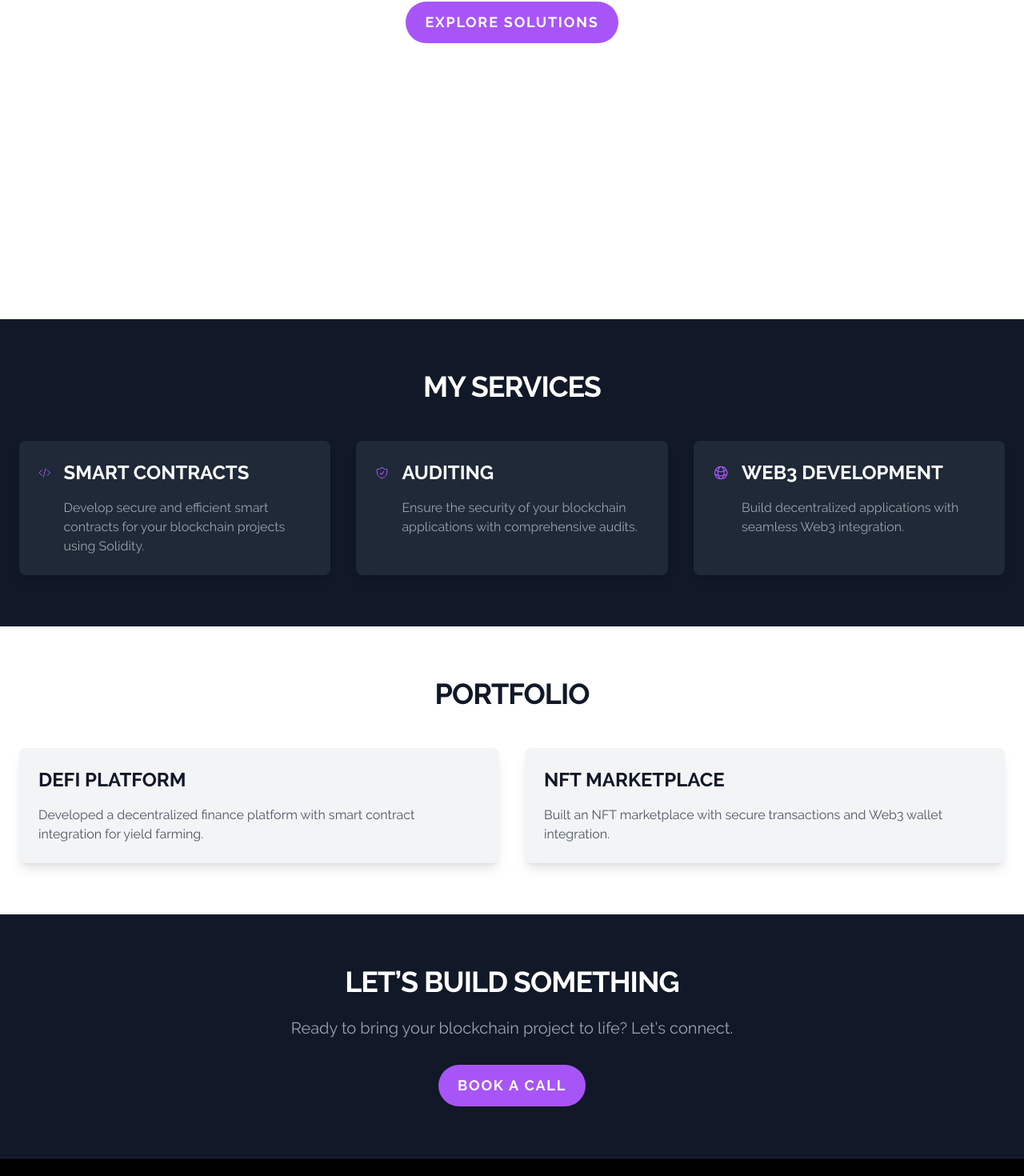
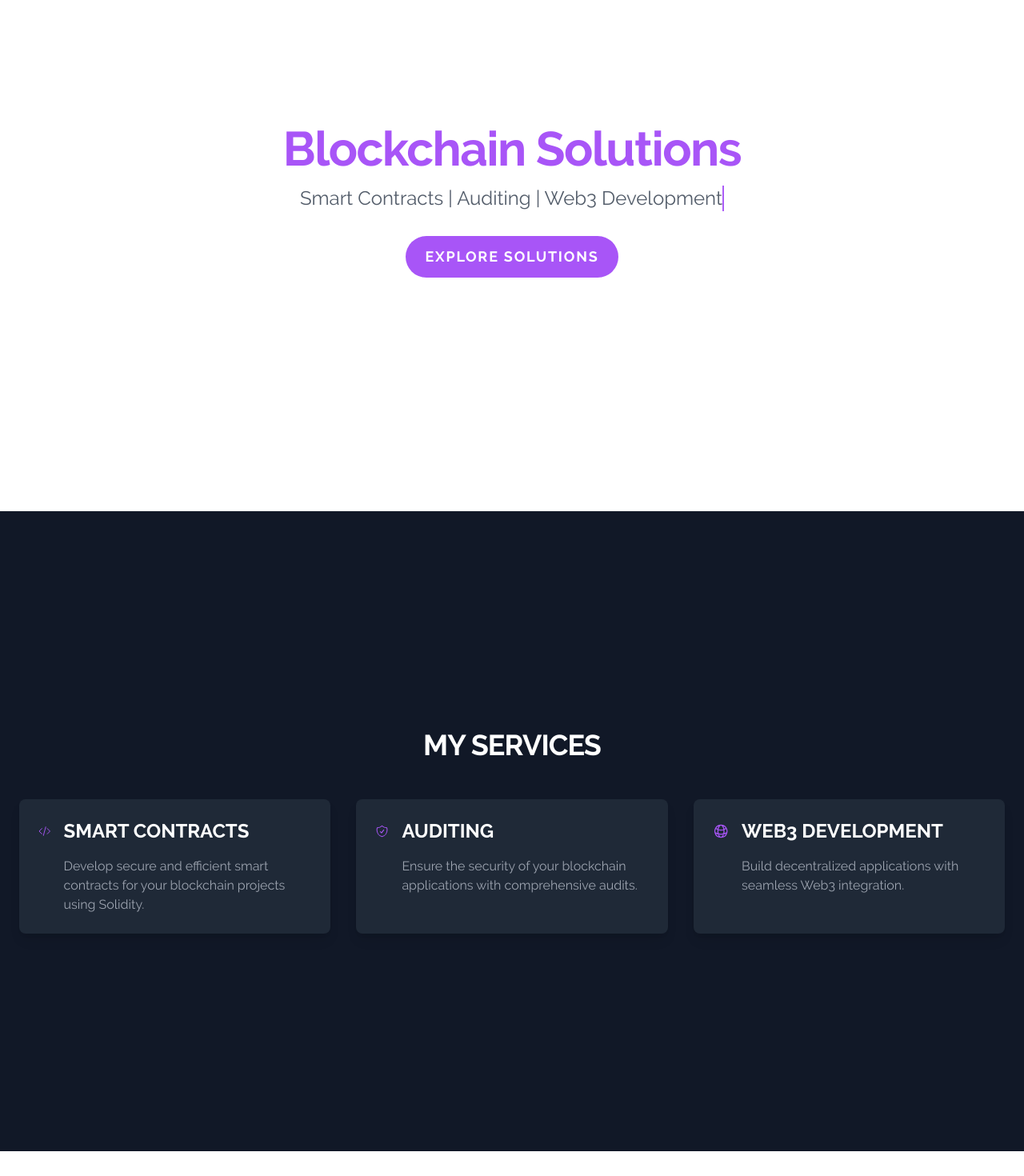
Before and after one commit to the-zahraa/website, a React (Vite) app: page / in a window 1280 px wide. Shown: the part 273-1743 px from the top of the page at 80% size. Built offline with nearby package versions, Linux system fonts and the light colour scheme.

Commit message:
fixed design in home page

```diff
--- a/src/pages/Home.jsx
+++ b/src/pages/Home.jsx
@@ -35,8 +35,8 @@ export default function Home() {
   return (
     <div className="pt-12">
       {/* Hero Section */}
-      <section className="min-h-[70vh] flex items-start justify-center bg-white text-gray-900 pt-6">
-        <div className="text-center">
+      <section className="min-h-screen flex items-center justify-center bg-white text-gray-900 pt-6 snap-start">
+        <div className="text-center px-4">
           <motion.h2
             initial={{ opacity: 0, y: 20 }}
             animate={{ opacity: 1, y: 0 }}
@@ -49,7 +49,7 @@ export default function Home() {
             variants={typingVariants}
             initial="hidden"
             animate="visible"
-            className="mt-4 text-xl md:text-2xl text-gray-600 inline-block overflow-hidden whitespace-nowrap border-r-2 border-[#A855F7] animate-pulse"
+            className="mt-4 text-lg md:text-2xl text-gray-600 inline-block overflow-hidden whitespace-normal md:whitespace-nowrap border-r-2 border-[#A855F7] animate-pulse"
           >
             Smart Contracts | Auditing | Web3 Development
           </motion.p>
@@ -74,7 +74,7 @@ export default function Home() {
       </section>
 
       {/* Services Section */}
-      <section className="py-16 bg-gray-900 text-white">
+      <section className="min-h-screen py-16 bg-gray-900 text-white snap-start flex items-center justify-center">
         <div className="max-w-7xl mx-auto px-6">
           <motion.h2
             initial={{ opacity: 0, y: 20 }}
@@ -129,7 +129,7 @@ export default function Home() {
       </section>
 
       {/* Portfolio Section */}
-      <section className="py-16 bg-white text-gray-900">
+      <section className="min-h-screen py-16 bg-white text-gray-900 snap-start flex items-center justify-center">
         <div className="max-w-7xl mx-auto px-6">
           <motion.h2
             initial={{ opacity: 0, y: 20 }}
@@ -167,7 +167,7 @@ export default function Home() {
       </section>
 
       {/* Contact Section */}
-      <section className="py-16 bg-gray-900 text-white">
+      <section className="min-h-screen py-16 bg-gray-900 text-white snap-start flex items-center justify-center">
         <div className="max-w-7xl mx-auto px-6 text-center">
           <motion.h2
             initial={{ opacity: 0, y: 20 }}
```
